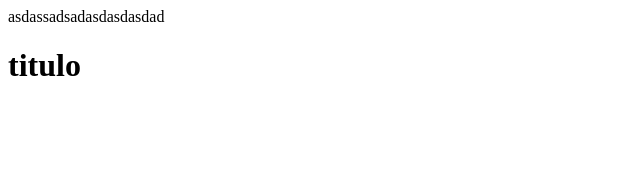
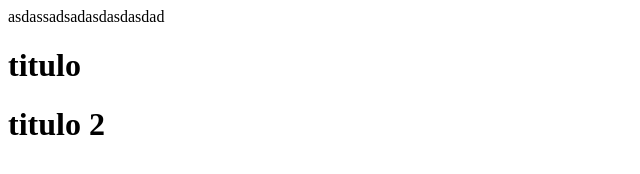
Before and after one commit to carlosjerias/Proyecto, a plain HTML site: page Index.html in a window 1280 px wide. Shown: the whole page, without its empty margins (0-640 px from the left). Drawn offline with Linux system fonts and the light colour scheme.

Commit message:
agregue un nuevo h1

```diff
--- a/Index.html
+++ b/Index.html
@@ -1,11 +1,12 @@
 <html>
 <head>
+<meta charset="utf-8">
 <title> Intento</title>
 </head>
 <body>
 
 asdassadsadasdasdasdad
 <h1>titulo</h1>
-
+<h1>titulo 2</h1>
 </body>
 </html>
```
